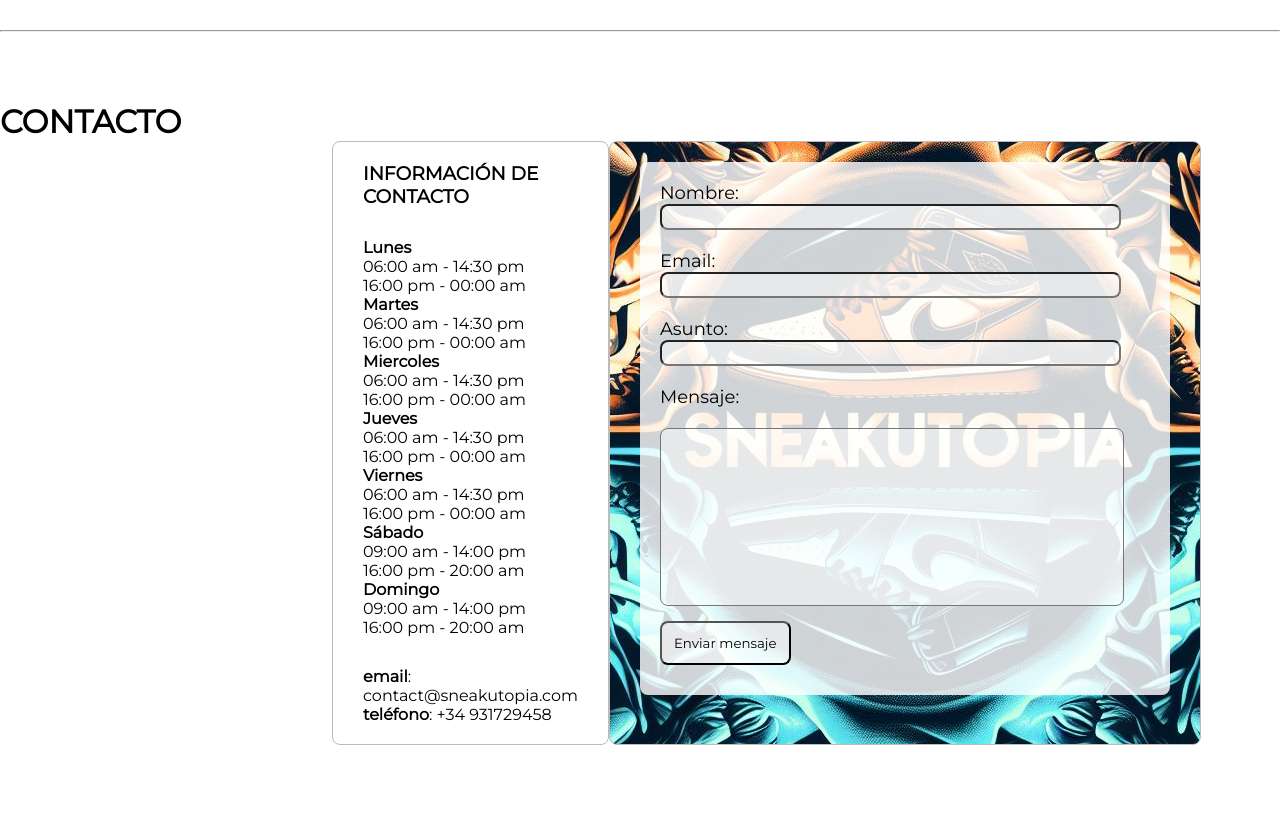
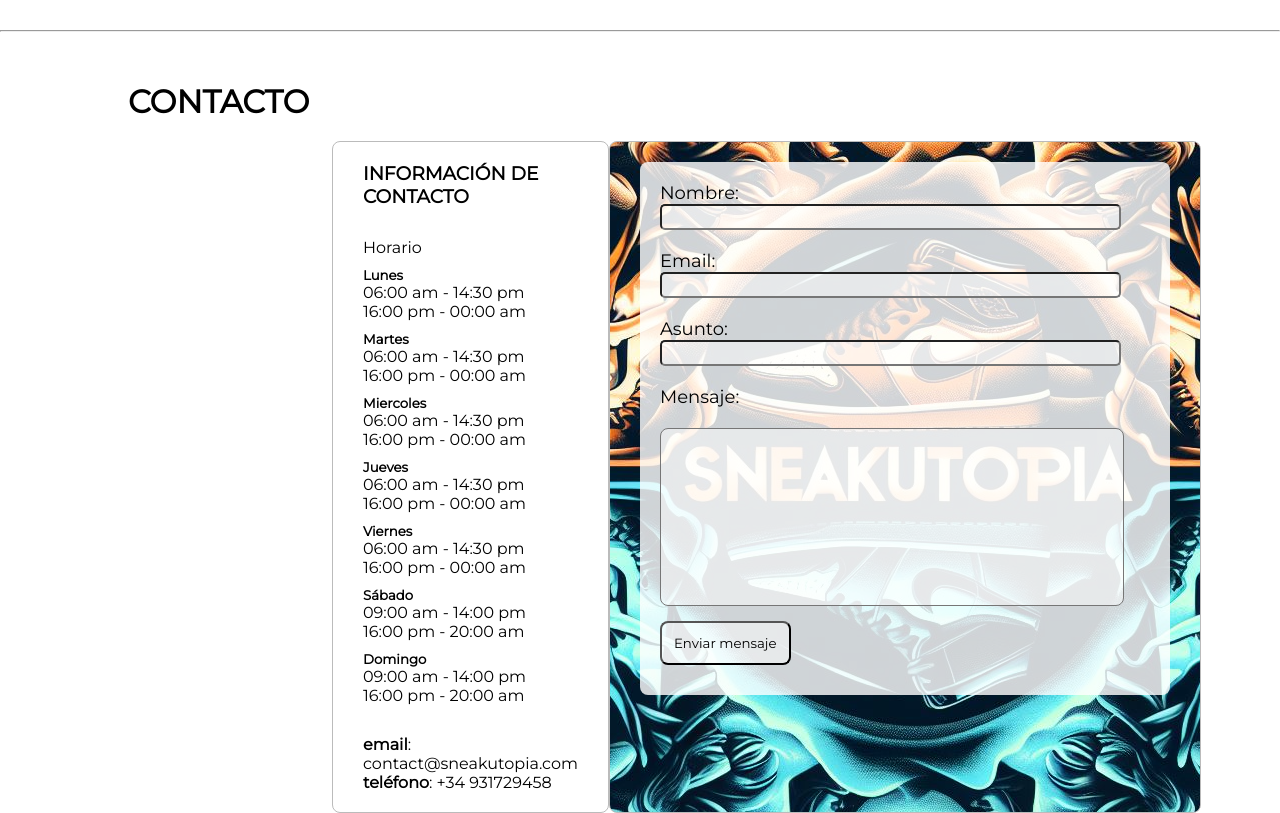
Before and after one commit to DemboNauta/TrabajoFinal, a PHP site: page /contacto.html in a window 1280 px wide. Shown: the part 110-923 px from the top of the page. Before the commit the page ends 855 px from the top, so only its background shows below. Run offline with PHP 8.4, Linux system fonts and the light colour scheme.

Commit message:
22-12-2023

```diff
--- a/contacto.html
+++ b/contacto.html
@@ -28,39 +28,41 @@
         <section class="contenedor-formulario">
             <article class="info">
                 <h3>INFORMACIÓN DE CONTACTO</h3>
+
                 <ul class="horario">
+                  <p class="textoHorario">Horario</p>
                     <li>
-                      <h4>Lunes</h4>
+                      <h5>Lunes</h5>
                       <p>06:00 am - 14:30 pm</p>
                       <p>16:00 pm - 00:00 am</p>
                     </li>
                     <li>
-                      <h4>Martes</h4>
+                      <h5>Martes</h5>
                       <p>06:00 am - 14:30 pm</p>
                       <p>16:00 pm - 00:00 am</p>
                     </li>
                     <li>
-                      <h4>Miercoles</h4>
+                      <h5>Miercoles</h5>
                       <p>06:00 am - 14:30 pm</p>
                       <p>16:00 pm - 00:00 am</p>
                     </li>
                     <li>
-                      <h4>Jueves</h4>
+                      <h5>Jueves</h5>
                       <p>06:00 am - 14:30 pm</p>
                       <p>16:00 pm - 00:00 am</p>
                     </li>
                     <li>
-                      <h4>Viernes</h4>
+                      <h5>Viernes</h5>
                       <p>06:00 am - 14:30 pm</p>
                       <p>16:00 pm - 00:00 am</p>
                     </li>
                     <li>
-                      <h4>Sábado</h4>
+                      <h5>Sábado</h5>
                       <p>09:00 am - 14:00 pm </p>
                       <p>16:00 pm - 20:00 am</p>
                     </li>
                     <li>
-                      <h4>Domingo</h4>
+                      <h5>Domingo</h5>
                       <p>09:00 am - 14:00 pm </p>
                       <p>16:00 pm - 20:00 am</p>
                     </li>
--- a/css/contacto.css
+++ b/css/contacto.css
@@ -13,7 +13,7 @@
     margin-bottom: 30px;
 }
 hr{
-    margin-bottom: 70px;
+    margin-bottom: 50px;
 }
 header img{
     border-radius: 8px;
@@ -63,6 +63,10 @@
     justify-content: space-between;
 
 }
+h1{
+    margin-left: 10%;
+    margin-bottom: 20px;
+}
 form{
     height: auto;
     background-color: rgba(255, 255, 255, 0.811);
@@ -83,8 +87,10 @@
     background-color: rgba(255, 255, 255, 0.475);
     width: 100%;
     font-size: 18px;
-    border-radius: 8px;
+    border-radius: 5px;
     padding: 0 8px;
+    transition: all 0.8s ease;
+
 }
 textarea{
     background-color: rgba(255, 255, 255, 0.475);
@@ -92,7 +98,14 @@
     width: 91%;
     border-radius: 8px;
     padding: 8px;
+    transition: all 0.8s ease;
 
+}
+input:focus{
+    background-color: rgba(255, 255, 255, 0.756);
+}
+textarea:focus{
+    background-color: rgba(255, 255, 255, 0.756);
 }
 .formulario{
     background-image: url("../img/fondo.jpg");
@@ -123,9 +136,20 @@
     margin: 30px 0px;
 
 }
+.horario li{
+    margin-bottom: 10px;
+}
+.textoHorario{
+    margin-bottom: 10px;
+}
+
 
 .contenedor-formulario article{
     border: 1px solid rgb(187, 187, 187);
     padding: 20px 30px;
     border-radius: 8px;
+    transition: all 0.7s ease;
 }
+.contenedor-formulario article:hover{
+    box-shadow: 0px 1px 21px -2px rgb(124, 124, 124);
+}
```
